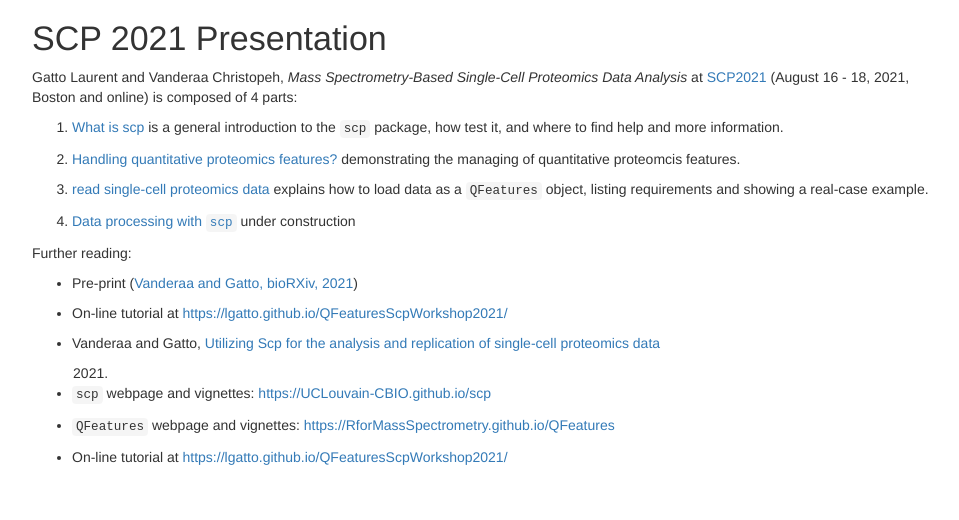
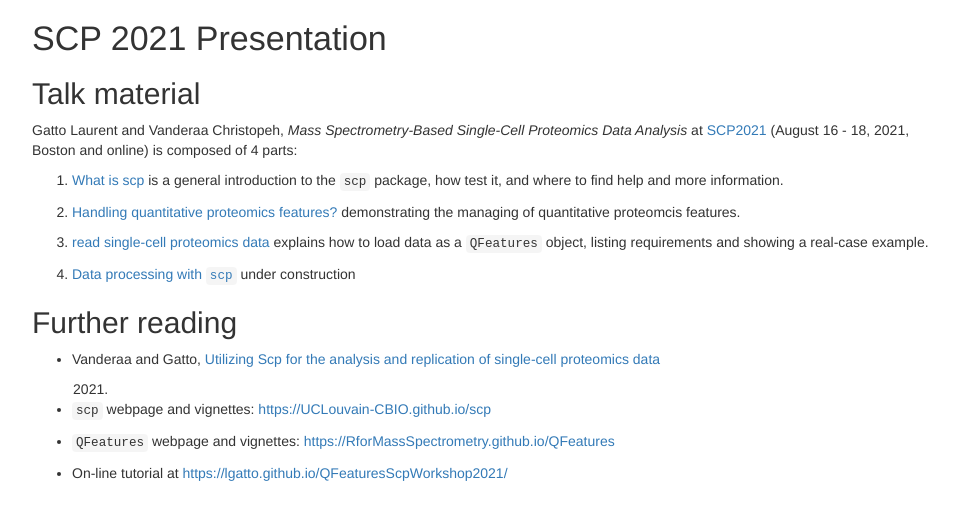
Before and after one commit to UCLouvain-CBIO/2021_08_16_SCP_online, a plain HTML site: page index.html in a window 1280 px wide. Shown: the whole page, without its empty margins (153-1112 px from the left). Drawn offline with nearby package versions, Linux system fonts and the light colour scheme; some packages are replaced by stand-ins of ours.

Commit message:
udpate index

```diff
--- a/index.html
+++ b/index.html
@@ -169,6 +169,8 @@ pre code {
 
 <div id="scp-2021-presentation" class="section level1">
 <h1>SCP 2021 Presentation</h1>
+<div id="talk-material" class="section level2">
+<h2>Talk material</h2>
 <p>Gatto Laurent and Vanderaa Christopeh, <em>Mass Spectrometry-Based Single-Cell Proteomics Data Analysis</em> at <a href="https://single-cell.net/proteomics/scp2021">SCP2021</a> (August 16 - 18, 2021, Boston and online) is composed of 4 parts:</p>
 <ol style="list-style-type: decimal">
 <li><p><a href="./what_is_scp.html">What is scp</a> is a general introduction to the <code>scp</code> package, how test it, and where to find help and more information.</p></li>
@@ -176,10 +178,10 @@ pre code {
 <li><p><a href="./read_scp_data.html">read single-cell proteomics data</a> explains how to load data as a <code>QFeatures</code> object, listing requirements and showing a real-case example.</p></li>
 <li><p><a href>Data processing with <code>scp</code></a> under construction</p></li>
 </ol>
-<p>Further reading:</p>
+</div>
+<div id="further-reading" class="section level2">
+<h2>Further reading</h2>
 <ul>
-<li><p>Pre-print (<a href="https://www.biorxiv.org/content/10.1101/2021.04.12.439408v1">Vanderaa and Gatto, bioRXiv, 2021</a>)</p></li>
-<li><p>On-line tutorial at <a href="https://lgatto.github.io/QFeaturesScpWorkshop2021/" class="uri">https://lgatto.github.io/QFeaturesScpWorkshop2021/</a></p></li>
 <li><p>Vanderaa and Gatto, <a href="https://www.biorxiv.org/content/10.1101/2021.04.12.439408v1">Utilizing Scp for the analysis and replication of single-cell proteomics data</a></p>
 <ol start="2021" style="list-style-type: decimal">
 <li></li>
@@ -188,6 +190,7 @@ pre code {
 <li><p><code>QFeatures</code> webpage and vignettes: <a href="https://RforMassSpectrometry.github.io/QFeatures" class="uri">https://RforMassSpectrometry.github.io/QFeatures</a></p></li>
 <li><p>On-line tutorial at <a href="https://lgatto.github.io/QFeaturesScpWorkshop2021/" class="uri">https://lgatto.github.io/QFeaturesScpWorkshop2021/</a></p></li>
 </ul>
+</div>
 </div>
 
 
```
Also changed, not shown: 1 other file.
